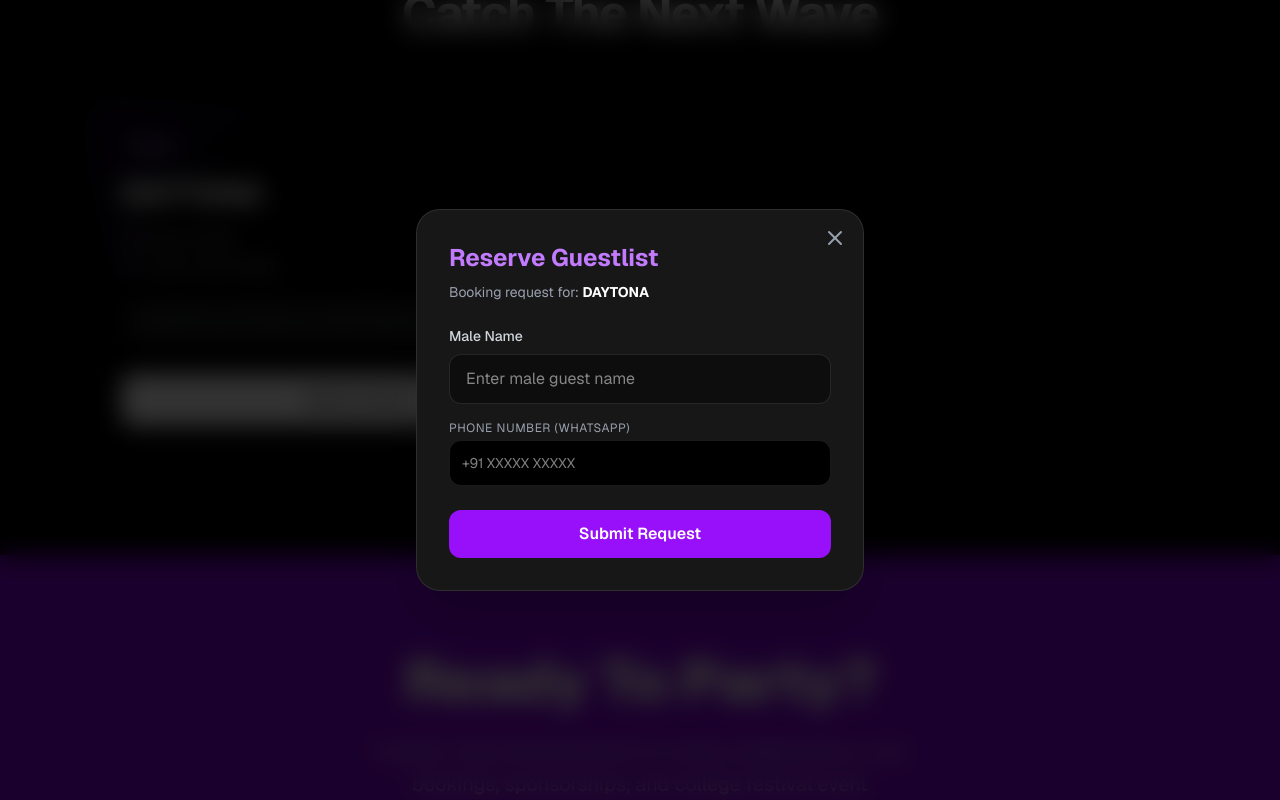
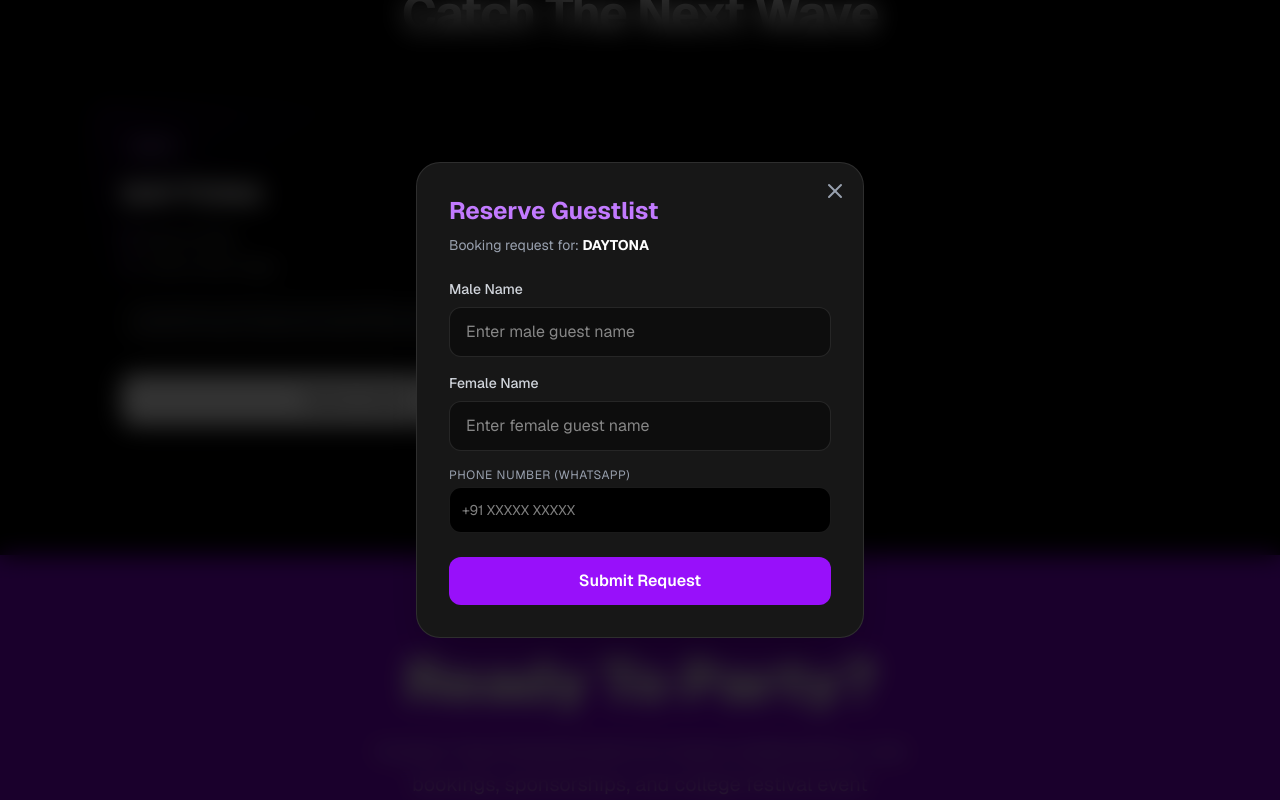
Before and after one commit to gamingfeverffhaideryt-cpu/trap-entertainments, a Next.js app: page / in a window 1280 px wide. Both pictures are taken after a click on the button "Reserve Spot". Shown: the part 1996-2796 px from the top of the page. Built offline with nearby package versions, Linux system fonts and the light colour scheme.

Commit message:
fixed female input

```diff
--- a/app/page.tsx
+++ b/app/page.tsx
@@ -289,6 +289,17 @@ export default function TrapEntertainmentsWebsite() {
     />
   </div>
 
+<div>
+  <label className="mb-2 block text-sm font-medium text-gray-300">
+    Female Name
+  </label>
+
+  <input
+    type="text"
+    placeholder="Enter female guest name"
+    className="w-full rounded-xl border border-white/10 bg-black/40 px-4 py-3 text-white outline-none focus:border-yellow-400"
+  />
+</div>
 
 
 </div>
```
